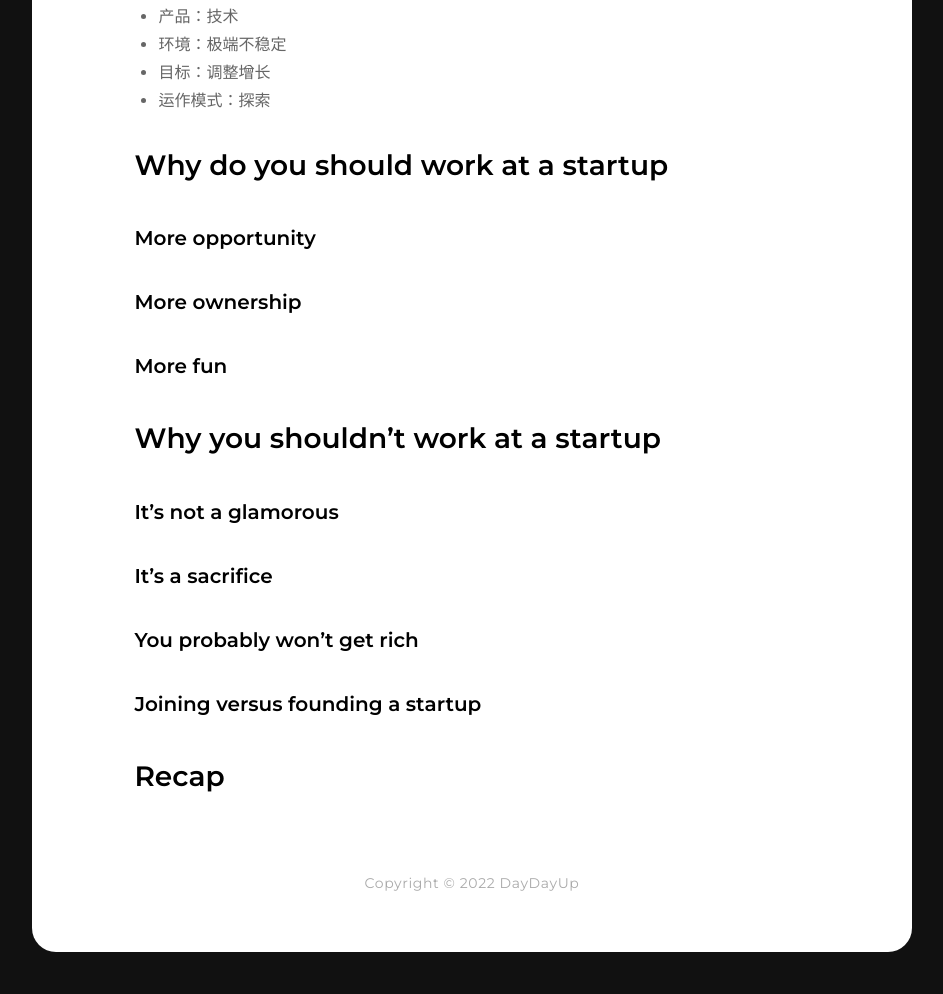
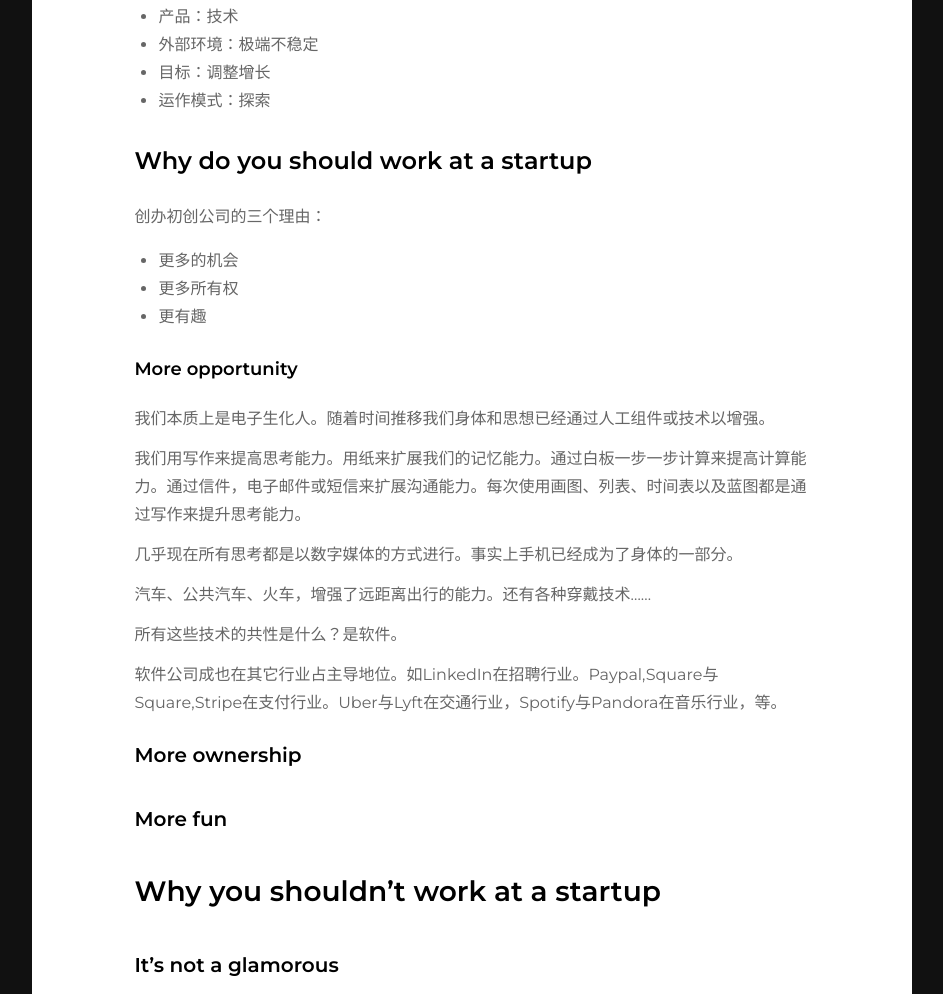
Before and after one commit to ddayup2099/ddayup2099.github.io, a plain HTML site: page 2022/12/15/hello-startup-chapter1/index.html in a window 1280 px wide. Shown: the part 1337-2331 px from the top of the page, without its empty margins (168-1111 px from the left). Drawn offline with Linux system fonts and the light colour scheme.

Commit message:
Site updated: 2022-12-15 20:10:46

```diff
--- a/2022/12/15/hello-startup-chapter1/index.html
+++ b/2022/12/15/hello-startup-chapter1/index.html
@@ -44,7 +44,7 @@
         <div class="post-md">
             <h4 id="The-age-of-the-tech-startup"><a href="#The-age-of-the-tech-startup" class="headerlink" title="The age of the tech startup"></a>The age of the tech startup</h4><p>与人类经历的寒武纪生命大爆发一样，现在人类也正在经历数字创业公司爆发期。全世界从Boulder到London，再到Tel Aviv及Singapore，都在创办自己的创业中心，同时美国的成千上万投资公司及天使投资人为创业公司提供了极好的创业环境。</p>
 <p>本书讲介绍科技创业公司的方方面面，从好的一面到坏的一面。这样大家可以根据自己的情况做出相应的选择。</p>
-<h4 id="What-is-a-teach-startup"><a href="#What-is-a-teach-startup" class="headerlink" title="What is a teach startup"></a>What is a teach startup</h4><p>科技创业公司是指公司的产品运营及技术服务依赖于科学技术。而不是依赖于传统的售卖某种商品或服务。比如，就餐馆而言，无论他以什么方式售卖菜品，都不能称其为科技公司。因为他的产品是为客人提供好的菜品以及好的就餐环境而不是技术本身。</p>
+<h4 id="What-is-a-tech-startup"><a href="#What-is-a-tech-startup" class="headerlink" title="What is a tech startup"></a>What is a tech startup</h4><p>科技创业公司是指公司的产品运营及技术服务依赖于科学技术。而不是依赖于传统的售卖某种商品或服务。比如，就餐馆而言，无论他以什么方式售卖菜品，都不能称其为科技公司。因为他的产品是为客人提供好的菜品以及好的就餐环境而不是技术本身。</p>
 <p>就创业公司的定义来说，典型的是指大家常说的2个程序员一周内在地下停车场创建起来的公司。但有时指创办得更大一点，更久一点儿的公司。</p>
 <p>比如华尔街日报称Snapchat、Uber、SpaceX等为初创公司，虽然他们估值公司、创建时间及员工并不少。 也就是说，初创公司的定义并不是看它估值多少、创建时长和有多少人而定。</p>
 <p>Eric Ries的定义：”创业公司是指在极端不确定的环境下用来创建新的产品或服务的人类组织。” 他强调的就是”极端不确定的外部环境”。但这还不够，因为传统企业其实也同样面临这种不确定性。</p>
@@ -54,11 +54,23 @@
 <p>综上所述，初创公司具有以下特征：</p>
 <ul>
 <li>产品：技术</li>
-<li>环境：极端不稳定</li>
+<li>外部环境：极端不稳定</li>
 <li>目标：调整增长</li>
 <li>运作模式：探索</li>
 </ul>
-<h3 id="Why-do-you-should-work-at-a-startup"><a href="#Why-do-you-should-work-at-a-startup" class="headerlink" title="Why do you should work at a startup"></a>Why do you should work at a startup</h3><h5 id="More-opportunity"><a href="#More-opportunity" class="headerlink" title="More opportunity"></a>More opportunity</h5><h5 id="More-ownership"><a href="#More-ownership" class="headerlink" title="More ownership"></a>More ownership</h5><h5 id="More-fun"><a href="#More-fun" class="headerlink" title="More fun"></a>More fun</h5><h3 id="Why-you-shouldn’t-work-at-a-startup"><a href="#Why-you-shouldn’t-work-at-a-startup" class="headerlink" title="Why you shouldn’t work at a startup"></a>Why you shouldn’t work at a startup</h3><h5 id="It’s-not-a-glamorous"><a href="#It’s-not-a-glamorous" class="headerlink" title="It’s not a glamorous"></a>It’s not a glamorous</h5><h5 id="It’s-a-sacrifice"><a href="#It’s-a-sacrifice" class="headerlink" title="It’s a sacrifice"></a>It’s a sacrifice</h5><h5 id="You-probably-won’t-get-rich"><a href="#You-probably-won’t-get-rich" class="headerlink" title="You probably won’t get rich"></a>You probably won’t get rich</h5><h5 id="Joining-versus-founding-a-startup"><a href="#Joining-versus-founding-a-startup" class="headerlink" title="Joining versus founding a startup"></a>Joining versus founding a startup</h5><h3 id="Recap"><a href="#Recap" class="headerlink" title="Recap"></a>Recap</h3>
+<h4 id="Why-do-you-should-work-at-a-startup"><a href="#Why-do-you-should-work-at-a-startup" class="headerlink" title="Why do you should work at a startup"></a>Why do you should work at a startup</h4><p>创办初创公司的三个理由：</p>
+<ul>
+<li>更多的机会</li>
+<li>更多所有权</li>
+<li>更有趣</li>
+</ul>
+<h6 id="More-opportunity"><a href="#More-opportunity" class="headerlink" title="More opportunity"></a>More opportunity</h6><p>我们本质上是电子生化人。随着时间推移我们身体和思想已经通过人工组件或技术以增强。</p>
+<p>我们用写作来提高思考能力。用纸来扩展我们的记忆能力。通过白板一步一步计算来提高计算能力。通过信件，电子邮件或短信来扩展沟通能力。每次使用画图、列表、时间表以及蓝图都是通过写作来提升思考能力。</p>
+<p>几乎现在所有思考都是以数字媒体的方式进行。事实上手机已经成为了身体的一部分。</p>
+<p>汽车、公共汽车、火车，增强了远距离出行的能力。还有各种穿戴技术……</p>
+<p>所有这些技术的共性是什么？是软件。</p>
+<p>软件公司成也在其它行业占主导地位。如LinkedIn在招聘行业。Paypal,Square与Square,Stripe在支付行业。Uber与Lyft在交通行业，Spotify与Pandora在音乐行业，等。</p>
+<h5 id="More-ownership"><a href="#More-ownership" class="headerlink" title="More ownership"></a>More ownership</h5><h5 id="More-fun"><a href="#More-fun" class="headerlink" title="More fun"></a>More fun</h5><h3 id="Why-you-shouldn’t-work-at-a-startup"><a href="#Why-you-shouldn’t-work-at-a-startup" class="headerlink" title="Why you shouldn’t work at a startup"></a>Why you shouldn’t work at a startup</h3><h5 id="It’s-not-a-glamorous"><a href="#It’s-not-a-glamorous" class="headerlink" title="It’s not a glamorous"></a>It’s not a glamorous</h5><h5 id="It’s-a-sacrifice"><a href="#It’s-a-sacrifice" class="headerlink" title="It’s a sacrifice"></a>It’s a sacrifice</h5><h5 id="You-probably-won’t-get-rich"><a href="#You-probably-won’t-get-rich" class="headerlink" title="You probably won’t get rich"></a>You probably won’t get rich</h5><h5 id="Joining-versus-founding-a-startup"><a href="#Joining-versus-founding-a-startup" class="headerlink" title="Joining versus founding a startup"></a>Joining versus founding a startup</h5><h3 id="Recap"><a href="#Recap" class="headerlink" title="Recap"></a>Recap</h3>
         </div>
 
 
```
Also changed, not shown: index.html (+1 -1 lines).
